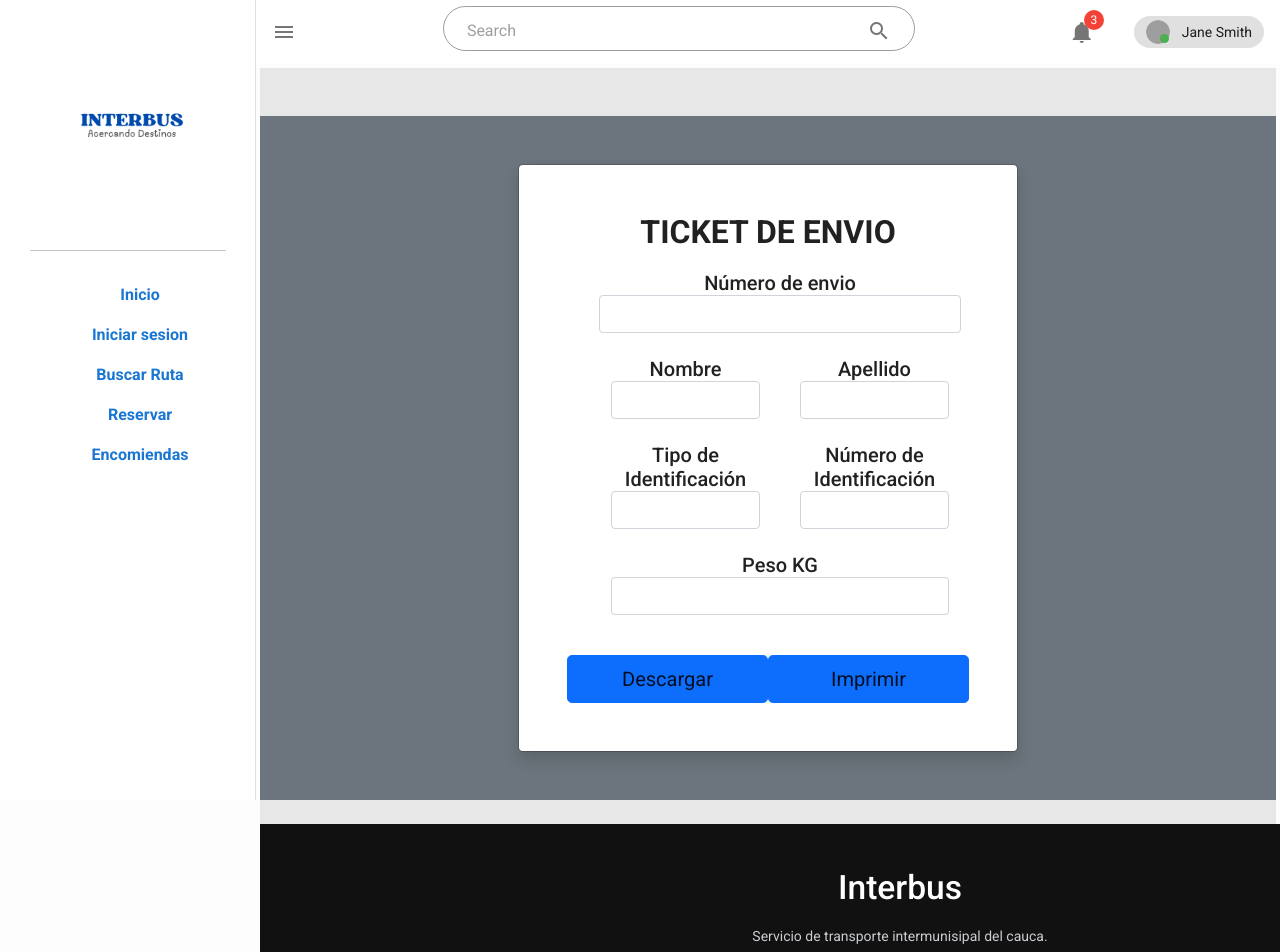
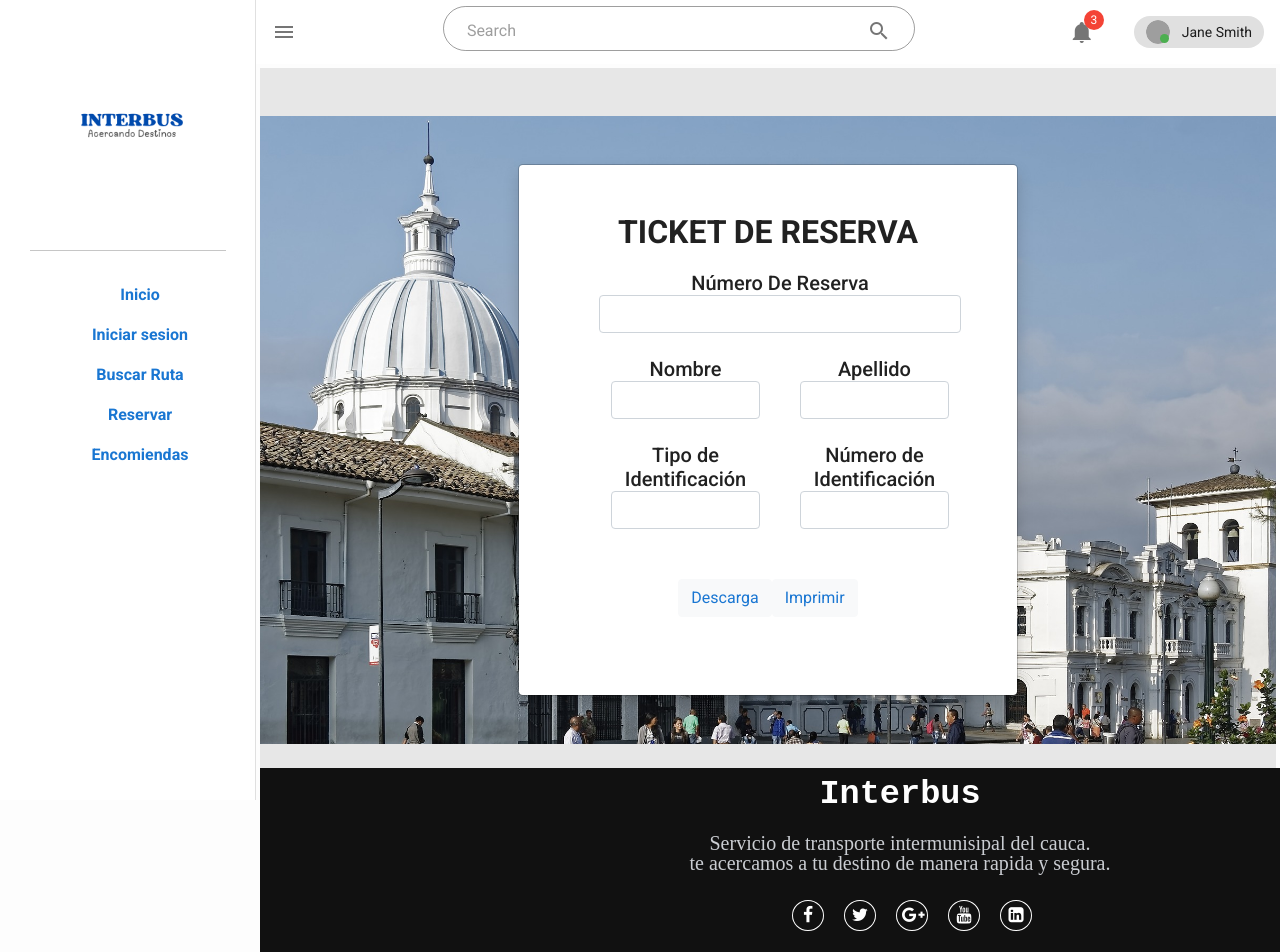
Before and after one commit to Yulder0703/interbusfronent, a Vue app: page /ReservarView in a window 1280 px wide. Shown: the top 952 px of the page. Built offline with nearby package versions, Linux system fonts and the light colour scheme; grey boxes are pictures that could not be loaded.

Commit message:
ticket & fond

```diff
--- a/src/components/FooterComponent.vue
+++ b/src/components/FooterComponent.vue
@@ -27,7 +27,7 @@
         </ul>
       </div>
       <div class="footer-bottom">
-        <p>copyright &copy;2022 <a href="#">interbus</a></p>
+        <p>copyright &copy;2022 <a href="#" class="a">interbus</a></p>
       </div>
     </footer>
   </div>
@@ -58,7 +58,7 @@ footer {
   height: auto;
   width: 100vw;
 
-  padding-top: 40px;
+  padding: 2px;
   color: #fff;
 }
 
@@ -72,17 +72,19 @@ footer {
 
 .footer-content h3 {
   font-size: 2.1rem;
-  font-weight: 500;
+  font-weight: 600;
   text-transform: capitalize;
   line-height: 3rem;
+  font-family: 'Courier New', Courier, monospace;
 }
 
 .footer-content p {
-  max-width: 500px;
-  margin: 10px auto;
-  line-height: 28px;
-  font-size: 14px;
+  max-width: 600px;
+  margin: 15px ;
+  line-height: 20px;
+  font-size: 20px;
   color: #cacdd2;
+  font-family: serif;
 }
 
 .socials {
@@ -173,4 +175,8 @@ footer {
     margin-bottom: 20px;
   }
 }
+
+.a{
+  font-family: 'Courier New', Courier, monospace;
+}
 </style>
--- a/src/components/ReservarComponent.vue
+++ b/src/components/ReservarComponent.vue
@@ -1,13 +1,13 @@
 <template>
-    <div class="modal modal-tour position-static d-block bg-secondary py-5" tabindex="-1" role="dialog" id="modalTour">
+      <div class="modal modal-tour position-static d-block home py-5" tabindex="-1" role="dialog" id="modalTour">
         <div class="modal-dialog" role="document">
           <div class="modal-content rounded-6 shadow">
             <div class="modal-body p-5">
-              <h2 class="fw-bold mb-0">TICKET DE ENVIO</h2>
+              <h2 class="fw-bold mb-0">TICKET DE RESERVA</h2>
               <ul class="d-grid gap-4 my-5 list-unstyled">
               <div class="row d-flex">
               <div  class="col lg-5 sm-5 md-5 mx-2">
-                    <h5 class="mb-0">Número de envio</h5>
+                    <h5 class="mb-0">Número De Reserva</h5>
                     <input type="text" class="form-control" id="lastName">
                   </div>
                 <li class="d-flex">
@@ -30,16 +30,12 @@
                     <input type="text" class="form-control" id="lastName">
                   </div>
                 </li>
-                <li class="d-flex">
-                  <div  class="col lg-5 sm-5 md-5 mx-2">
-                    <h5 class="mb-0">Peso KG</h5>
-                    <input type="text" class="form-control" id="lastName">
-                  </div>
-                </li>
                 </div>
               </ul>
-              <button type="button" class="btn btn-lg btn-primary mt-5 w-50" data-bs-dismiss="modal">Descargar</button>
-              <button type="button" class="btn btn-lg btn-primary mt-5 w-50" data-bs-dismiss="modal">Imprimir</button>
+                <nav class="blog-pagination">
+                    <a class="btn  btn btn-light" href="#">Descarga</a>
+                    <a class="btn btn btn-light" href="#">Imprimir</a>
+                </nav>
             </div>
           </div>
         </div>
@@ -58,5 +54,10 @@ export default {
   font-family: serif ;
 }
 
+ .home{
+  background-size: cover;
+  height: 100%;
 
+  background-image: url(/src/assets/popayan.jpg);
+}
 </style>
```
